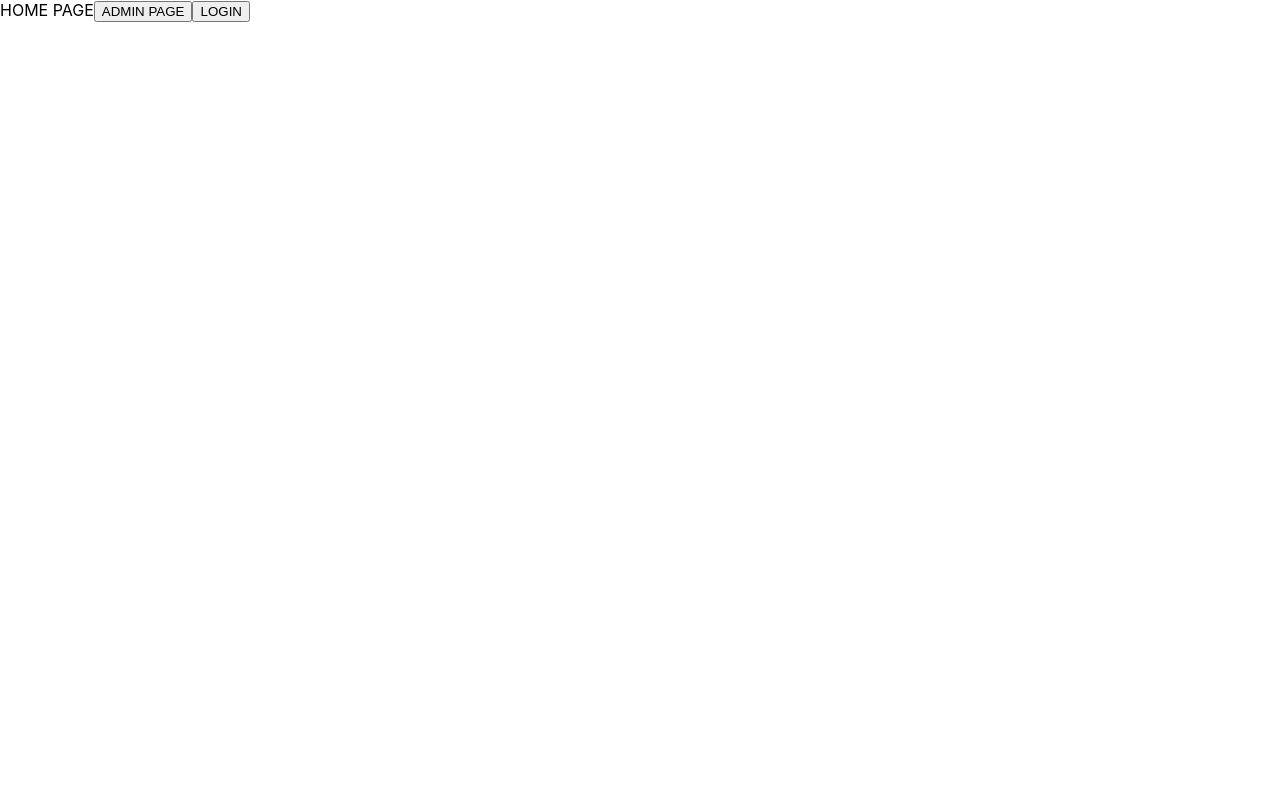
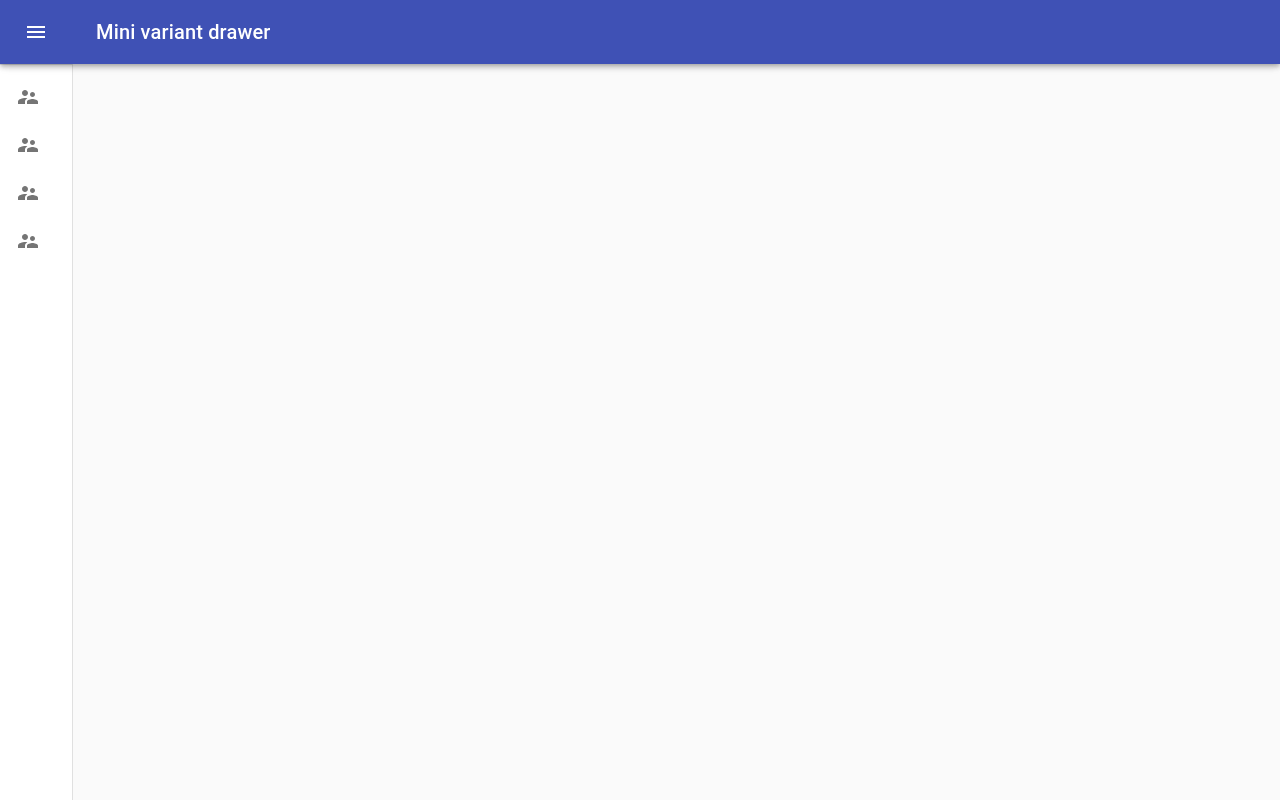
Before and after one commit to t-janicki/react-panel-components, a React (Create React App) app: page /home in a window 1280 px wide. Built offline with nearby package versions, Linux system fonts and the light colour scheme; the HTML template or start-up script is replaced by a standard one.

Commit message:
router v1

```diff
--- a/package.json
+++ b/package.json
@@ -3,6 +3,8 @@
   "version": "0.1.0",
   "private": true,
   "dependencies": {
+    "@material-ui/core": "^4.9.5",
+    "@material-ui/icons": "^4.9.1",
     "@testing-library/jest-dom": "^4.2.4",
     "@testing-library/react": "^9.3.2",
     "@testing-library/user-event": "^7.1.2",
--- a/src/App.tsx
+++ b/src/App.tsx
@@ -15,6 +15,7 @@ import AdminComponent from "./components/AdminComponent";
 import { Auth } from "./services/Auth";
 import PreferencesComponent from "./components/PreferencesComponent";
 import history from "./history";
+import Layout from "./layout/Layout";
 
 const App: React.FC = (): JSX.Element => {
 	const [currentUser, setCurrentUser] = useState(null);
@@ -32,14 +33,10 @@ const App: React.FC = (): JSX.Element => {
 				<Router history={history}>
 					<Switch>
 						<Route exact path='/' component={() => <Redirect to='/home'/>}/>
-						<Route exact path='/home' component={HomeComponent}/>
-						<Route exact path='/login' component={LoginComponent}/>
-						<Route exact path='/preferences' component={PreferencesComponent}/>
-						<PrivateRoute exact path='/admin' roles={[Role.Admin]} Component={AdminComponent}/>
-						{currentUser && <>
-                            <div>
-								MENU ========================================================================================================================
-                            </div> </>}
+						<Route exact path='/home' component={Layout}/>
+						{/*<Route exact path='/login' component={LoginComponent}/>*/}
+						{/*<Route exact path='/preferences' component={PreferencesComponent}/>*/}
+						{/*<PrivateRoute exact path='/admin' roles={[Role.Admin]} Component={AdminComponent}/>*/}
 					</Switch>
 				</Router>
 			</Auth>
--- a/src/components/HomeComponent.tsx
+++ b/src/components/HomeComponent.tsx
@@ -1,27 +1,10 @@
 import * as React from 'react'
-import { Link, Redirect } from 'react-router-dom'
-import authenticationService from "../services/authentication.service";
 
 const HomeComponent: React.FC = (): JSX.Element => {
+
 	return <>
 		<div>
-			HOME PAGE
-			<Link to="/admin">
-				<button type="button">
-					ADMIN PAGE
-				</button>
-			</Link>
-			{/*{authenticationService.currentUserValue ?*/}
-			{/*	<>*/}
-			{/*		<button onClick={authenticationService.logout}>LOGOUT</button>*/}
-			{/*	</>*/}
-			{/*	:*/}
-				 <Link to="/login">
-				<button type="button" onClick={() => <Redirect to='/login'/>}>
-					LOGIN
-				</button>
-				</Link>
-
+			Home page component
 		</div>
 	</>
 };
--- /dev/null
+++ b/src/components/TypographyPage.tsx
@@ -0,0 +1,33 @@
+import * as React from "react";
+import { Grid } from "@material-ui/core";
+import { Typography } from "@material-ui/core";
+
+const TypographyPage: React.FC = (): JSX.Element => {
+
+	return <>
+		<Grid container spacing={4}>
+			<Grid item xs={12} md={6}>
+				<div>
+					<Typography variant="h1">
+						h1. Heading
+					</Typography>
+					<Typography variant="h2">
+						h2. Heading
+					</Typography>
+					<Typography variant="h3">
+						h3. Heading
+					</Typography>
+					<Typography variant="h4">
+						h4. Heading
+					</Typography>
+					<Typography variant="h5">
+						h5. Heading
+					</Typography>
+					<Typography variant="h6">h6. Heading</Typography>
+				</div>
+			</Grid>
+		</Grid>
+	</>
+};
+
+export default TypographyPage;
--- /dev/null
+++ b/src/layout/Layout.tsx
@@ -0,0 +1,36 @@
+import * as React from 'react'
+import Navigation from "./Navigation";
+import Typography from "@material-ui/core/Typography";
+import useLayoutStyles from "./LayoutStyles";
+import { useTheme } from "@material-ui/core/styles";
+import { Route, Switch, withRouter } from "react-router-dom";
+import LoginComponent from "../components/LoginComponent";
+import PreferencesComponent from "../components/PreferencesComponent";
+import { Role } from "../shared/Role";
+import AdminComponent from "../components/AdminComponent";
+import PrivateRoute from "../components/PrivateRoute";
+import TypographyPage from "../components/TypographyPage";
+
+const Layout: React.FC = (): JSX.Element => {
+	const classes = useLayoutStyles();
+	const theme = useTheme();
+
+	return <>
+		<div className={classes.root}>
+
+			<Navigation theme={theme} classes={classes}/>
+
+			<main className={classes.content}>
+				<div className={classes.toolbar}/>
+				<Switch>
+					<Route path='/login' component={LoginComponent}/>
+					<Route path='/preferences' component={PreferencesComponent}/>
+					<Route path="/typography" component={TypographyPage} />
+					<PrivateRoute path='/admin' roles={[Role.Admin]} Component={AdminComponent}/>
+				</Switch>
+			</main>
+		</div>
+	</>
+};
+
+export default withRouter(Layout);
--- /dev/null
+++ b/src/layout/LayoutStyles.ts
@@ -0,0 +1,68 @@
+import { createStyles, makeStyles, Theme } from "@material-ui/core/styles";
+
+const drawerWidth = 240;
+
+const useLayoutStyles = makeStyles((theme: Theme) =>
+	createStyles({
+		root: {
+			display: 'flex',
+		},
+		appBar: {
+			zIndex: theme.zIndex.drawer + 1,
+			transition: theme.transitions.create(['width', 'margin'], {
+				easing: theme.transitions.easing.sharp,
+				duration: theme.transitions.duration.leavingScreen,
+			}),
+		},
+		appBarShift: {
+			marginLeft: drawerWidth,
+			width: `calc(100% - ${drawerWidth}px)`,
+			transition: theme.transitions.create(['width', 'margin'], {
+				easing: theme.transitions.easing.sharp,
+				duration: theme.transitions.duration.enteringScreen,
+			}),
+		},
+		menuButton: {
+			marginRight: 36,
+		},
+		hide: {
+			display: 'none',
+		},
+		drawer: {
+			width: drawerWidth,
+			flexShrink: 0,
+			whiteSpace: 'nowrap',
+		},
+		drawerOpen: {
+			width: drawerWidth,
+			transition: theme.transitions.create('width', {
+				easing: theme.transitions.easing.sharp,
+				duration: theme.transitions.duration.enteringScreen,
+			}),
+		},
+		drawerClose: {
+			transition: theme.transitions.create('width', {
+				easing: theme.transitions.easing.sharp,
+				duration: theme.transitions.duration.leavingScreen,
+			}),
+			overflowX: 'hidden',
+			width: theme.spacing(7) + 1,
+			[theme.breakpoints.up('sm')]: {
+				width: theme.spacing(9) + 1,
+			},
+		},
+		toolbar: {
+			display: 'flex',
+			alignItems: 'center',
+			justifyContent: 'flex-end',
+			padding: theme.spacing(0, 1),
+			...theme.mixins.toolbar,
+		},
+		content: {
+			flexGrow: 1,
+			padding: theme.spacing(3),
+		},
+	}),
+);
+
+export default useLayoutStyles;
--- /dev/null
+++ b/src/layout/Navigation.tsx
@@ -0,0 +1,103 @@
+import * as React from 'react'
+import clsx from "clsx";
+import IconButton from "@material-ui/core/IconButton";
+import ChevronRightIcon from "@material-ui/icons/ChevronRight";
+import ChevronLeftIcon from "@material-ui/icons/ChevronLeft";
+import Divider from "@material-ui/core/Divider";
+import List from "@material-ui/core/List";
+import ListItem from "@material-ui/core/ListItem";
+import { Link } from "react-router-dom";
+import ListItemIcon from "@material-ui/core/ListItemIcon";
+import SupervisorAccountIcon from "@material-ui/icons/SupervisorAccount";
+import ListItemText from "@material-ui/core/ListItemText";
+import Drawer from "@material-ui/core/Drawer";
+import CssBaseline from "@material-ui/core/CssBaseline";
+import AppBar from "@material-ui/core/AppBar";
+import Toolbar from "@material-ui/core/Toolbar";
+import MenuIcon from "@material-ui/icons/Menu";
+import Typography from "@material-ui/core/Typography";
+import { Theme } from "@material-ui/core";
+
+interface Props {
+	theme: Theme,
+	classes: any
+}
+
+const Navigation: React.FC<Props> = ({theme, classes}) => {
+	const [open, setOpen] = React.useState(false);
+
+	const handleDrawerClose = () => {
+		setOpen(false);
+	};
+
+	const handleDrawerOpen = () => {
+		setOpen(true);
+	};
+
+	return <>
+		<CssBaseline />
+		<AppBar
+			position="fixed"
+			className={clsx(classes.appBar, {
+				[classes.appBarShift]: open,
+			})}
+		>
+			<Toolbar>
+				<IconButton
+					color="inherit"
+					aria-label="open drawer"
+					onClick={handleDrawerOpen}
+					edge="start"
+					className={clsx(classes.menuButton, {
+						[classes.hide]: open,
+					})}
+				>
+					<MenuIcon />
+				</IconButton>
+				<Typography variant="h6" noWrap>
+					Mini variant drawer
+				</Typography>
+			</Toolbar>
+		</AppBar>
+		<Drawer
+			variant="permanent"
+			className={clsx(classes.drawer, {
+				[classes.drawerOpen]: open,
+				[classes.drawerClose]: !open,
+			})}
+			classes={{
+				paper: clsx({
+					[classes.drawerOpen]: open,
+					[classes.drawerClose]: !open,
+				}),
+			}}
+		>
+			<div className={classes.toolbar}>
+				<IconButton onClick={handleDrawerClose}>
+					{theme.direction === 'rtl' ? <ChevronRightIcon/> : <ChevronLeftIcon/>}
+				</IconButton>
+			</div>
+			<Divider/>
+			<List>
+				<ListItem button component={Link} to='/home'>
+					<ListItemIcon><SupervisorAccountIcon/></ListItemIcon>
+					<ListItemText>Home</ListItemText>
+				</ListItem>
+				<ListItem button component={Link} to='/typography'>
+					<ListItemIcon><SupervisorAccountIcon/></ListItemIcon>
+					<ListItemText>Typography</ListItemText>
+				</ListItem>
+				<ListItem button component={Link} to='/preferences'>
+					<ListItemIcon><SupervisorAccountIcon/></ListItemIcon>
+					<ListItemText>Preferences</ListItemText>
+				</ListItem>
+				<ListItem button component={Link} to='/admin'>
+					<ListItemIcon><SupervisorAccountIcon/></ListItemIcon>
+					<ListItemText>Admin</ListItemText>
+				</ListItem>
+			</List>
+		</Drawer>
+	</>
+};
+
+export default Navigation
```
Also changed, not shown: src/components/LoginPage.tsx (+3 -6 lines), src/services/user.context.ts (deleted, +0 -9 lines), tsconfig.json (+6 -2 lines).
